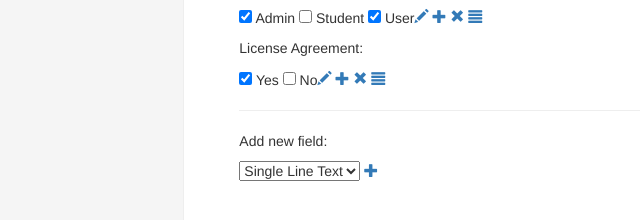
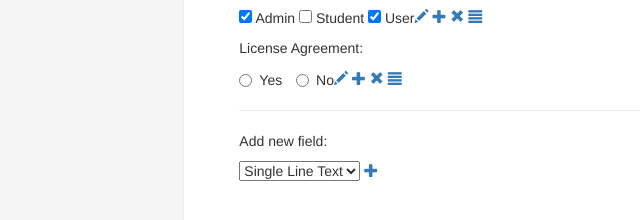
Before and after one commit to zhibolau/github, a website: page public/assignment/form-fields.html in a window 1280 px wide. Shown: the part 492-712 px from the top of the page, 29-669 px from the left. Drawn offline with nearby package versions, Linux system fonts and the light colour scheme.

Commit message:
add radio button for license agreement

```diff
--- a/public/assignment/form-fields.html
+++ b/public/assignment/form-fields.html
@@ -212,10 +212,14 @@
             <table>
               <tr>
                 <td>
-                  <input type="checkbox" name="service"
-                  value="yes" checked="checked" /> Yes
-                  <input type="checkbox" name="service"
-                  value="no" /> No
+                    <form role="form">
+                      <label class="radio-inline">
+                        <input type="radio" name="optradio">Yes
+                      </label>
+                      <label class="radio-inline">
+                        <input type="radio" name="optradio">No
+                      </label>
+                    </form>
                 </td>
                 <td>
                   <a href="#">
```
